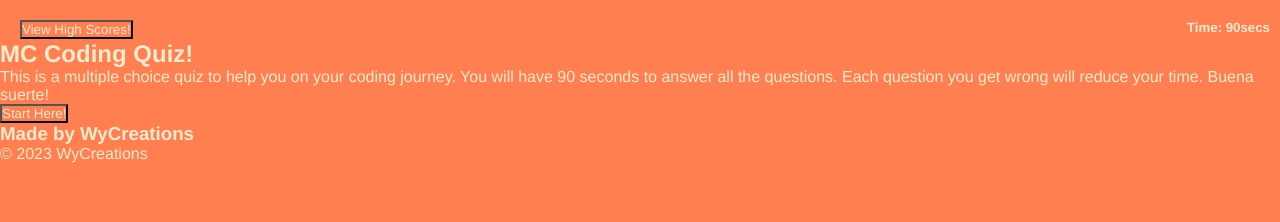
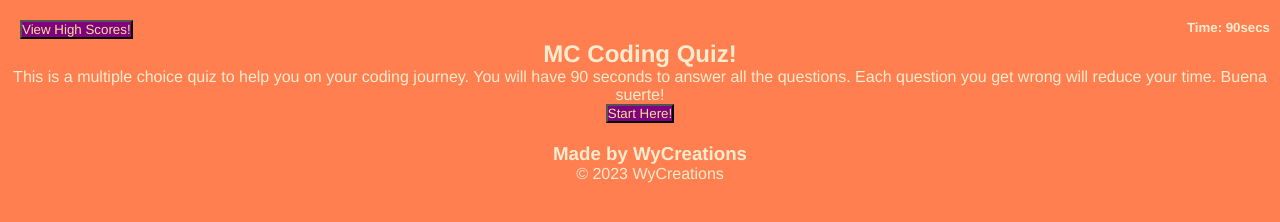
Before and after one commit to wygrajr/timedCodingQuiz_MC, a plain HTML site: page index.html in a window 1280 px wide. Drawn offline with Linux system fonts and the light colour scheme.

Commit message:
Added CSS styleing to each part of the quiz. Fixed typo in javascript

```diff
--- a/assets/css/style.css
+++ b/assets/css/style.css
@@ -30,3 +30,36 @@ header{
     float: right;
     visibility: hidden;
 }
+
+#highScores{
+    color: khaki;
+    background-color: purple;
+}
+
+#intro, #quiz, #submitScore{
+    text-align: center;
+}
+
+#start{
+    color: khaki;
+    background-color: purple;
+}
+
+#quiz button{
+    color: khaki;
+    background-color: purple;
+}
+
+#outcome{
+    text-align: center;
+    color: cyan;
+    background-color: darkgray;
+}
+
+footer{
+    display: flexbox;
+    width: 100%;
+    padding: 10px;
+    margin: 10px;
+    text-align: center;
+}
--- a/assets/js/script.js
+++ b/assets/js/script.js
@@ -7,7 +7,7 @@ var questionsAndAnswers=[ //<--- Array of Objects
     },
 
     {
-        question: "What Element is used to wrtie CSS & Javascript in HTML?",
+        question: "What Element is used to write CSS & Javascript in HTML?",
         choices: ["<meta>","<head>","<footer>","<script>"],
         answer: 3
     },
```
